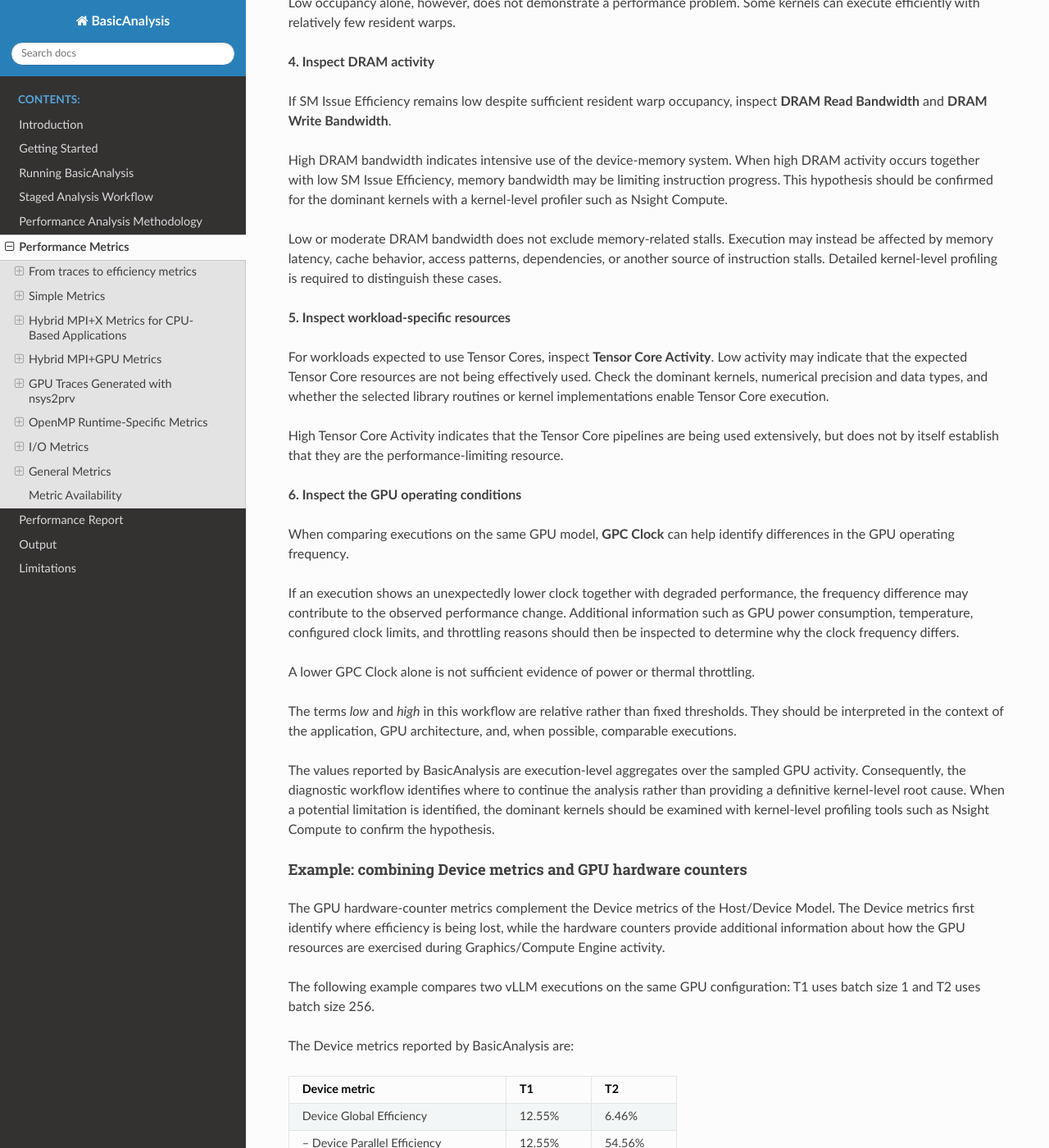
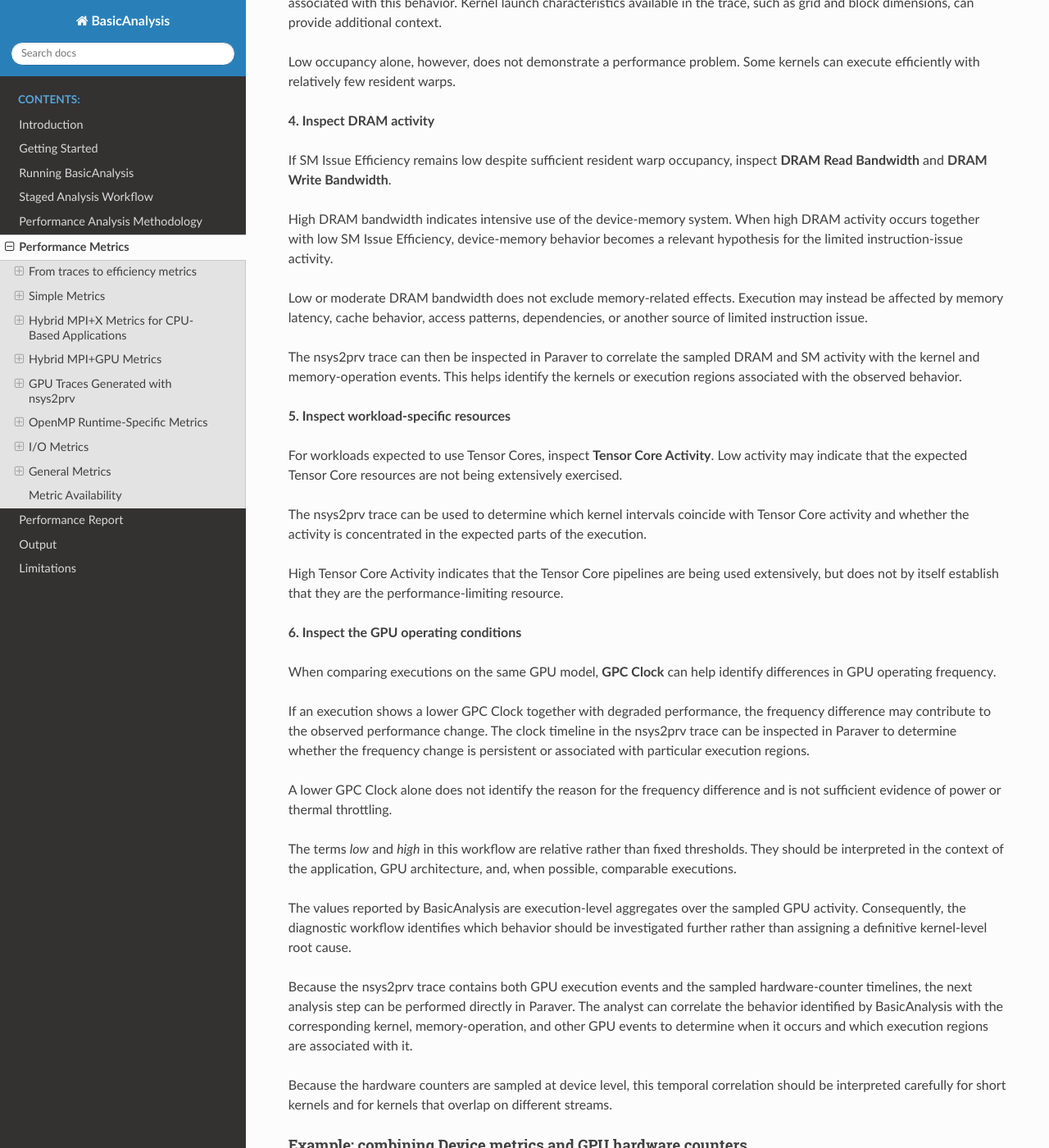
Before and after one commit to bsc-performance-tools/basicanalysis, a Sphinx documentation site: the page built from doc/source/06_metrics.rst, in a window 1280 px wide and 1400 px high, scrolled down 40050 px. Shown: the whole window at 82% size. Built offline with Sphinx 7.4.7 and the Read the Docs theme 3.1.0, drawn with Linux system fonts in a browser that asks for light colours; some of the changed text lies outside the part shown.

Commit message:
Review metrics explanation for nsys2prv traces

```diff
--- a/doc/source/06_metrics.rst
+++ b/doc/source/06_metrics.rst
@@ -2290,9 +2290,11 @@ BasicAnalysis classifies the threads of the trace from the ``.row`` file:
 
 * **GPU streams**: threads labelled ``CUDA-D<device>.S<stream>``. The node of
   each stream is taken from the node of its process in the trace header.
+
 * **GPU metrics threads**: threads labelled ``Metrics GPU<n>``, which contain
-  sampled GPU hardware metrics. They are not execution units; their counters
+  sampled GPU hardware counters. They are not execution units; their counters
   are used in `GPU Hardware Counter Metrics`_.
+
 * **Host threads**: the remaining threads of the processes that have GPU
   streams. Processes without GPU streams do not offload work to the
   accelerator; they are reported in the standard output and are not
@@ -2318,15 +2320,19 @@ classified from the events of the GPU streams:
    * - Activity
      - Event
      - Classification
+
    * - CUDA kernels
      - ``63000006``
      - Useful computation
+
    * - Memory copies (Host-to-Device, Device-to-Host, Device-to-Device)
      - ``63000001`` = 3, 4, 5
      - Memory operation (communication)
+
    * - ``memset``
      - ``63000001`` = 6
      - Memory operation (communication)
+
    * - NCCL kernels
      - ``63000007``
      - Communication
@@ -2339,6 +2345,10 @@ contributes additional device active time. Device Parallel Efficiency, Load
 Balance, Communication Efficiency, Orchestration Efficiency, and Computation
 Scalability are computed with the same formulas.
 
+These metrics provide the first level of the device-side performance
+assessment by identifying whether efficiency is limited by device parallel
+execution or by Device Computation Scalability.
+
 The timelines are exported in nanoseconds, so that the sum of many short
 kernels is not affected by rounding.
 
@@ -2400,8 +2410,8 @@ hardware counters sampled for the whole GPU, every 100 µs by default
 (event types ``94xx``). The Device metrics characterize how effectively the
 accelerator is kept supplied with useful work over the execution, whereas the
 GPU hardware-counter metrics characterize how the GPU resources are exercised
-while the device is active. They are complementary and are **not** part of
-the multiplicative Host/Device model.
+while the Graphics/Compute Engine is active. They are complementary and are
+**not** part of the multiplicative Host/Device model.
 
 
 GPU activity represented by the counters
@@ -2421,8 +2431,10 @@ of this compute activity:
 
 * **SMs Active** characterizes how much of the available SM capacity has at
   least one warp in flight.
+
 * **Compute Warps in Flight** characterizes how much of the available warp
   capacity is occupied by resident compute warps on the active SMs.
+
 * **SM Issue** characterizes instruction-issue activity within the active SMs.
 
 These counters therefore provide complementary information. A GPU may have
@@ -2603,6 +2615,7 @@ of a hardware-specific peak sustained rate. BasicAnalysis uses these
 normalized counter values when computing the execution-level indicators; it
 does not derive the percentage from a GPU peak-bandwidth specification or
 provide the corresponding peak bandwidth in GB/s.
+
 
 SM efficiency decomposition
 ~~~~~~~~~~~~~~~~~~~~~~~~~~~
@@ -2695,6 +2708,7 @@ Their values depend on the workload, GPU architecture, and execution
 conditions, and should therefore be interpreted together with the efficiency
 metrics and with knowledge of the application.
 
+
 **GPU Active**
 
 ``GPU Active`` measures the average fraction of the execution during which
@@ -2730,9 +2744,7 @@ also low.
 The BasicAnalysis metric is an execution-level indicator computed from the
 sampled hardware counters over the analyzed execution. It is therefore not
 the theoretical occupancy determined from a kernel launch configuration, nor
-is it the per-kernel achieved occupancy reported by profiling tools such as
-Nsight Compute. Direct comparison with a per-kernel occupancy value is only
-meaningful when the execution is dominated by that kernel.
+should it be interpreted as the achieved occupancy of an individual kernel.
 
 
 **Tensor Core Activity**
@@ -2758,7 +2770,7 @@ as percentages of the hardware-specific peak sustained rate reported by the
 corresponding NVIDIA counters.
 
 These indicators are workload dependent. High DRAM bandwidth indicates
-intensive use of the device memory system, but does not by itself demonstrate
+intensive use of the device-memory system, but does not by itself demonstrate
 that execution is memory-bandwidth bound. Similarly, low DRAM bandwidth is
 not necessarily inefficient: an application may obtain most of its data from
 the GPU caches, perform little memory traffic, or be limited by another part
@@ -2766,10 +2778,11 @@ of the execution.
 
 DRAM bandwidth becomes particularly useful when interpreted together with
 SM Issue Efficiency. For example, high DRAM bandwidth together with low
-SM Issue Efficiency may indicate that memory bandwidth is limiting
-instruction progress. This remains a diagnostic hypothesis and should be
-confirmed for the dominant kernels using a kernel-level profiling tool such
-as Nsight Compute.
+SM Issue Efficiency may indicate that device-memory activity is limiting
+instruction progress. This remains a diagnostic hypothesis. The corresponding
+intervals should be inspected in the nsys2prv trace with Paraver to determine
+which kernels or execution regions are associated with the observed memory
+activity and limited instruction issue.
 
 
 **GPC Clock**
@@ -2784,10 +2797,12 @@ same GPU model under comparable system conditions. An unexpectedly lower
 clock in one execution may help explain a performance difference, but it
 does not by itself demonstrate thermal or power throttling.
 
-When an unexpectedly low clock is observed, additional information such as
-GPU power consumption, temperature, configured clock limits, and throttling
-reasons should be inspected to determine whether power, thermal, or other
-operating limits are affecting the GPU frequency.
+When an unexpectedly low clock is observed, it should be treated as an
+operating-condition difference that may contribute to the observed
+performance. The GPC Clock value alone is not sufficient to determine why
+the operating frequency differs or to demonstrate power or thermal
+throttling.
+
 
 Diagnostic workflow
 ~~~~~~~~~~~~~~~~~~~
@@ -2825,8 +2840,9 @@ Possible causes include:
   active near the end of a kernel.
 
 Inspect the kernel grid dimensions and the number of thread blocks relative
-to the number of SMs. The temporal trace can also be used to determine
-whether low coverage is associated with short kernels or kernel tail effects.
+to the number of SMs. The nsys2prv trace can also be inspected in Paraver to
+determine whether low coverage is associated with particular kernels, short
+kernel executions, or kernel tail effects.
 
 
 **2. Inspect SM Issue Efficiency**
@@ -2851,10 +2867,10 @@ determine whether the active SMs contain relatively few resident warps.
 
 Low Achieved Occupancy together with low SM Issue Efficiency may indicate
 that there are not enough resident warps to hide execution or memory latency.
-In this case, inspect kernel resource requirements such as registers per
-thread, shared memory per block, and block dimensions. The grid size should
-also be checked to ensure that enough blocks are available to populate the
-SMs.
+The nsys2prv trace should then be used to identify the kernels or execution
+regions associated with this behavior. Kernel launch characteristics
+available in the trace, such as grid and block dimensions, can provide
+additional context.
 
 Low occupancy alone, however, does not demonstrate a performance problem.
 Some kernels can execute efficiently with relatively few resident warps.
@@ -2866,24 +2882,29 @@ If SM Issue Efficiency remains low despite sufficient resident warp
 occupancy, inspect **DRAM Read Bandwidth** and **DRAM Write Bandwidth**.
 
 High DRAM bandwidth indicates intensive use of the device-memory system.
-When high DRAM activity occurs together with low SM Issue Efficiency, memory
-bandwidth may be limiting instruction progress. This hypothesis should be
-confirmed for the dominant kernels with a kernel-level profiler such as
-Nsight Compute.
-
-Low or moderate DRAM bandwidth does not exclude memory-related stalls.
+When high DRAM activity occurs together with low SM Issue Efficiency,
+device-memory behavior becomes a relevant hypothesis for the limited
+instruction-issue activity.
+
+Low or moderate DRAM bandwidth does not exclude memory-related effects.
 Execution may instead be affected by memory latency, cache behavior, access
-patterns, dependencies, or another source of instruction stalls. Detailed
-kernel-level profiling is required to distinguish these cases.
+patterns, dependencies, or another source of limited instruction issue.
+
+The nsys2prv trace can then be inspected in Paraver to correlate the sampled
+DRAM and SM activity with the kernel and memory-operation events. This helps
+identify the kernels or execution regions associated with the observed
+behavior.
 
 
 **5. Inspect workload-specific resources**
 
 For workloads expected to use Tensor Cores, inspect **Tensor Core Activity**.
 Low activity may indicate that the expected Tensor Core resources are not
-being effectively used. Check the dominant kernels, numerical precision and
-data types, and whether the selected library routines or kernel
-implementations enable Tensor Core execution.
+being extensively exercised.
+
+The nsys2prv trace can be used to determine which kernel intervals coincide
+with Tensor Core activity and whether the activity is concentrated in the
+expected parts of the execution.
 
 High Tensor Core Activity indicates that the Tensor Core pipelines are being
 used extensively, but does not by itself establish that they are the
@@ -2893,16 +2914,16 @@ performance-limiting resource.
 **6. Inspect the GPU operating conditions**
 
 When comparing executions on the same GPU model, **GPC Clock** can help
-identify differences in the GPU operating frequency.
-
-If an execution shows an unexpectedly lower clock together with degraded
-performance, the frequency difference may contribute to the observed
-performance change. Additional information such as GPU power consumption,
-temperature, configured clock limits, and throttling reasons should then be
-inspected to determine why the clock frequency differs.
-
-A lower GPC Clock alone is not sufficient evidence of power or thermal
-throttling.
+identify differences in GPU operating frequency.
+
+If an execution shows a lower GPC Clock together with degraded performance,
+the frequency difference may contribute to the observed performance change.
+The clock timeline in the nsys2prv trace can be inspected in Paraver to
+determine whether the frequency change is persistent or associated with
+particular execution regions.
+
+A lower GPC Clock alone does not identify the reason for the frequency
+difference and is not sufficient evidence of power or thermal throttling.
 
 
 The terms *low* and *high* in this workflow are relative rather than fixed
@@ -2910,11 +2931,21 @@ thresholds. They should be interpreted in the context of the application,
 GPU architecture, and, when possible, comparable executions.
 
 The values reported by BasicAnalysis are execution-level aggregates over the
-sampled GPU activity. Consequently, the diagnostic workflow identifies where
-to continue the analysis rather than providing a definitive kernel-level
-root cause. When a potential limitation is identified, the dominant kernels
-should be examined with kernel-level profiling tools such as Nsight Compute
-to confirm the hypothesis.
+sampled GPU activity. Consequently, the diagnostic workflow identifies which
+behavior should be investigated further rather than assigning a definitive
+kernel-level root cause.
+
+Because the nsys2prv trace contains both GPU execution events and the sampled
+hardware-counter timelines, the next analysis step can be performed directly
+in Paraver. The analyst can correlate the behavior identified by
+BasicAnalysis with the corresponding kernel, memory-operation, and other GPU
+events to determine when it occurs and which execution regions are associated
+with it.
+
+Because the hardware counters are sampled at device level, this temporal
+correlation should be interpreted carefully for short kernels and for kernels
+that overlap on different streams.
+
 
 Example: combining Device metrics and GPU hardware counters
 ~~~~~~~~~~~~~~~~~~~~~~~~~~~~~~~~~~~~~~~~~~~~~~~~~~~~~~~~~~~
@@ -2927,39 +2958,17 @@ how the GPU resources are exercised during Graphics/Compute Engine activity.
 The following example compares two vLLM executions on the same GPU
 configuration: T1 uses batch size 1 and T2 uses batch size 256.
 
-The Device metrics reported by BasicAnalysis are:
-
-.. list-table::
-   :header-rows: 1
-   :widths: 46 18 18
-
-   * - Device metric
-     - T1
-     - T2
-
-   * - Device Global Efficiency
-     - 12.55%
-     - 6.46%
-
-   * - -- Device Parallel Efficiency
-     - 12.55%
-     - 54.56%
-
-   * - ---- Device Load Balance
-     - 100.00%
-     - 100.00%
-
-   * - ---- Device Communication Efficiency
-     - 47.16%
-     - 88.09%
-
-   * - ---- Device Orchestration Efficiency
-     - 26.62%
-     - 61.94%
-
-   * - -- Device Computation Scalability
-     - 100.00%
-     - 11.85%
+The Device metrics reported by BasicAnalysis are shown in
+:numref:`fig-device-global-efficiency`.
+
+.. _fig-device-global-efficiency:
+
+.. figure:: images/efficiency_table_talp_device_matplot.png
+   :width: 85%
+   :align: center
+   :alt: Device metrics reported by BasicAnalysis for two vLLM executions
+
+   Device metrics of the Host/Device Model.
 
 T1 shows very low Device Parallel Efficiency (12.55%). Device Load Balance
 is 100%, while Device Communication Efficiency is 47.16% and Device
@@ -2981,67 +2990,46 @@ parallel execution improves, the useful device computation does not scale
 with the reference execution.
 
 The GPU hardware counters can now be used to characterize how GPU resource
-activity changes between the two executions:
-
-.. list-table::
-   :header-rows: 1
-   :widths: 46 18 18
-
-   * - GPU hardware-counter metric
-     - T1
-     - T2
-
-   * - SM Utilization
-     - 2.56%
-     - 10.80%
-
-   * - -- SM Coverage
-     - 46.43%
-     - 94.42%
-
-   * - -- SM Issue Efficiency
-     - 5.51%
-     - 11.44%
-
-   * - GPU Active (HW counters)
-     - 15.10%
-     - 55.72%
-
-   * - Achieved Occupancy (run average)
-     - 14.97%
-     - 19.51%
-
-   * - Tensor Core Activity
-     - 2.30%
-     - 34.28%
-
-   * - DRAM Read Bandwidth
-     - 54.12%
-     - 71.56%
-
-   * - DRAM Write Bandwidth
-     - 1.55%
-     - 8.25%
-
-   * - GPC Clock
-     - 1905 MHz
-     - 1734 MHz
-
-The hardware counters show that T2 exercises the GPU substantially more
-during the execution. GPU Active increases from 15.10% to 55.72%, consistent
-with the improvement observed in Device Parallel Efficiency.
-
-SM Utilization also increases, from 2.56% to 10.80%. Its decomposition shows
-that both factors improve. SM Coverage increases from 46.43% to 94.42%,
+activity changes between the two executions.
+
+.. _fig-gpu-hw-sms-utilization:
+
+.. figure:: images/efficiency_table_device_hwc_matplot.png
+   :width: 65%
+   :align: center
+   :alt: SM Utilization, SM Coverage, and SM Issue Efficiency for two vLLM executions
+
+   SM Utilization and its decomposition.
+
+:numref:`fig-gpu-hw-sms-utilization` shows SM Utilization and its
+decomposition. SM Utilization increases from 2.56% to 10.80%, with both
+contributing factors improving. SM Coverage increases from 46.43% to 94.42%,
 indicating that T2 distributes work over substantially more of the available
 SM capacity while the Graphics/Compute Engine is active. SM Issue Efficiency
 also increases from 5.51% to 11.44%, indicating greater instruction-issue
 activity within the active SM capacity.
 
-Nevertheless, SM Issue Efficiency remains low. Achieved Occupancy increases
-only moderately, from 14.97% to 19.51%. These observations indicate that,
-although T2 exposes considerably more parallel work to the GPU, substantial
-active-SM activity still occurs without instruction issue.
+.. _fig-gpu-indicators:
+
+.. figure:: images/table_device_hwc_indicators_matplot.png
+   :width: 75%
+   :align: center
+   :alt: GPU hardware-counter performance indicators for two vLLM executions
+
+   Complementary GPU hardware-counter performance indicators.
+
+:numref:`fig-gpu-indicators` shows the complementary GPU performance
+indicators. T2 exhibits substantially more Graphics/Compute Engine activity
+over the execution: GPU Active increases from 15.10% to 55.72%. This is
+consistent with the direction of the improvement in Device Parallel
+Efficiency, although the two metrics characterize different aspects of the
+execution.
+
+Nevertheless, SM Issue Efficiency remains relatively low despite its
+improvement. Achieved Occupancy increases only moderately, from 14.97% to
+19.51%. These observations indicate that, although T2 exposes considerably
+more parallel work to the GPU, substantial active-SM activity still occurs
+without instruction issue.
 
 The other indicators provide additional context. Tensor Core Activity
 increases from 2.30% to 34.28%, showing a substantial change in the use of
```
Also changed, not shown: doc/source/images/efficiency_table_device_hwc_matplot.png (added), doc/source/images/efficiency_table_talp_device_matplot.png (added), doc/source/images/table_device_hwc_indicators_matplot.png (added).
